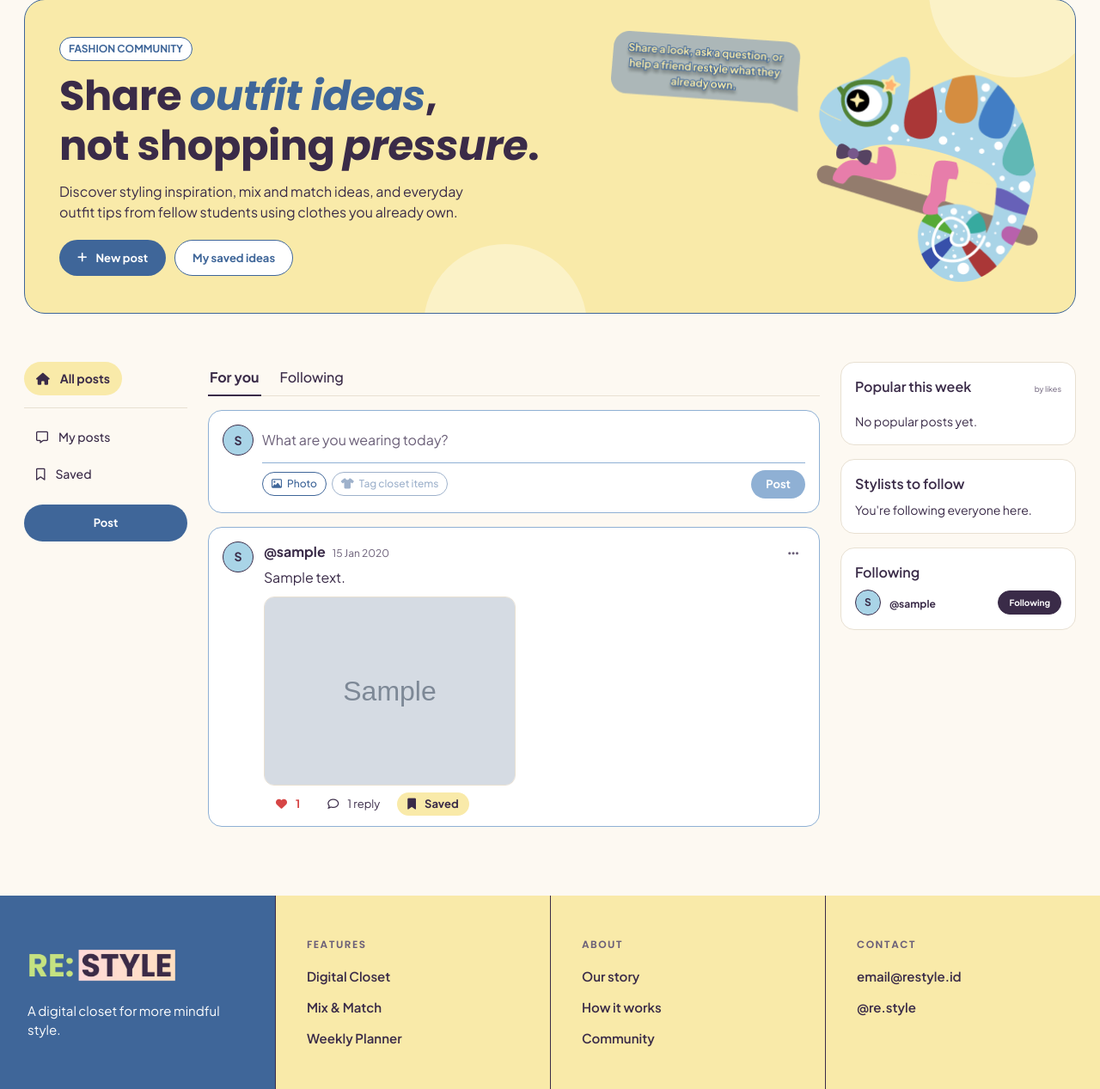
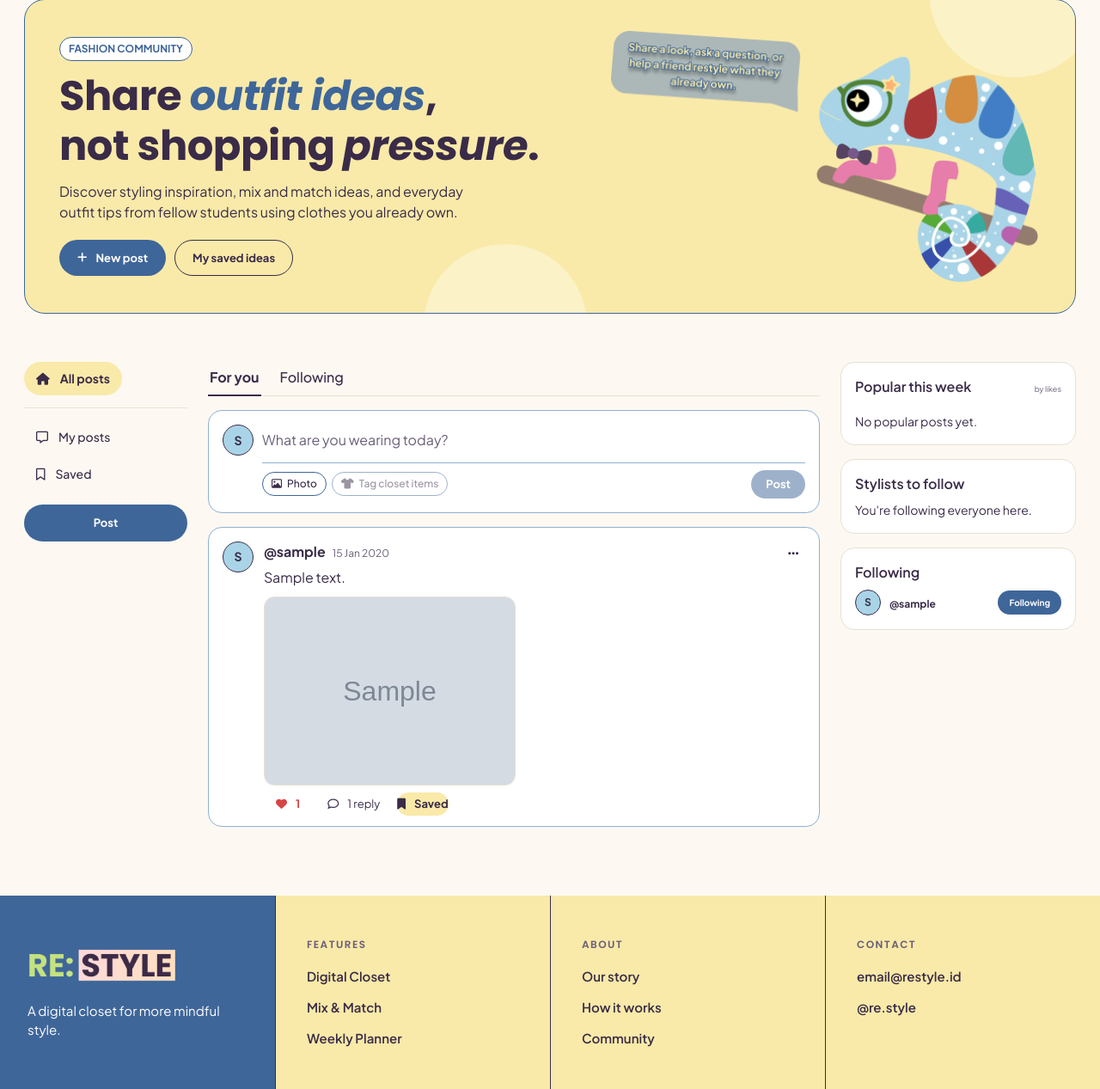
Before and after one commit to pbp-kelompok-a12/RESTYLE, a Django app: page /community/ in a window 1280 px wide. Shown: the part 133-1400 px from the top of the page at 86% size. Run offline with Django 5.2, Linux system fonts and the light colour scheme; a user stored in the database is signed in; tables that the repository leaves empty hold one stand-in row (values such as "Sample post"); grey boxes marked "Sample" are stand-in pictures; some libraries are stand-ins or nearby versions; some web fonts are replaced.

Commit message:
refine: change the manually added button (masih ada bbrp), jadi button dari component yg udah dibikin

```diff
--- a/community/templates/community/_comment.html
+++ b/community/templates/community/_comment.html
@@ -17,8 +17,8 @@
             <textarea name="content" rows="2" maxlength="500" required
                       aria-label="Edit your reply">{{ comment.content }}</textarea>
             <div class="cm-edit-actions">
-                <button type="button" class="cm-btn cm-btn-outline cm-btn-small cm-cancel-edit">Cancel</button>
-                <button type="submit" class="cm-btn cm-btn-primary cm-btn-small">Save</button>
+                {% include 'components/button.html' with btn_type="button" btn_class="tertiary" extra_class="cm-community-button cm-community-small cm-cancel-edit" label="Cancel" %}
+                {% include 'components/button.html' with btn_type="submit" btn_class="primary" extra_class="cm-community-button cm-community-small" label="Save" %}
             </div>
         </form>
         {% endif %}
@@ -65,7 +65,7 @@
             <input type="text" name="content" maxlength="500" required
                    placeholder="Reply to @{{ comment.author.username }}..."
                    aria-label="Reply to @{{ comment.author.username }}">
-            <button type="submit" class="cm-btn cm-btn-dark cm-btn-small">Reply</button>
+            {% include 'components/button.html' with btn_type="submit" btn_class="secondary" extra_class="cm-community-button cm-community-small" label="Reply" %}
         </form>
         {% endif %}
 
--- a/community/templates/community/_empty_state.html
+++ b/community/templates/community/_empty_state.html
@@ -5,6 +5,6 @@
     <h2>{{ title }}</h2>
     <p>{{ text }}</p>
     {% if button_url %}
-    <a href="{{ button_url }}" class="cm-btn cm-btn-primary">{{ button_label }}</a>
+    {% include 'components/button.html' with href=button_url btn_class="primary" extra_class="cm-community-button cm-empty-button" label=button_label %}
     {% endif %}
 </div>
--- a/community/templates/community/_post_card.html
+++ b/community/templates/community/_post_card.html
@@ -34,8 +34,8 @@
             <textarea name="content" rows="3" maxlength="1000" required
                       aria-label="Edit your post">{{ post.content }}</textarea>
             <div class="cm-edit-actions">
-                <button type="button" class="cm-btn cm-btn-outline cm-btn-small cm-cancel-edit">Cancel</button>
-                <button type="submit" class="cm-btn cm-btn-primary cm-btn-small">Save</button>
+                {% include 'components/button.html' with btn_type="button" btn_class="tertiary" extra_class="cm-community-button cm-community-small cm-cancel-edit" label="Cancel" %}
+                {% include 'components/button.html' with btn_type="submit" btn_class="primary" extra_class="cm-community-button cm-community-small" label="Save" %}
             </div>
         </form>
         {% endif %}
@@ -103,7 +103,7 @@
                 <span class="cm-avatar">{{ user.username|first|upper|default:"?" }}</span>
                 <input type="text" name="content" maxlength="500" required
                        placeholder="Write a reply..." aria-label="Write a reply">
-                <button type="submit" class="cm-btn cm-btn-dark">Reply</button>
+                {% include 'components/button.html' with btn_type="submit" btn_class="secondary" extra_class="cm-community-button" label="Reply" %}
             </form>
             {% else %}
             <a class="cm-reply-form" href="{% url 'main:login' %}">Sign in to reply.</a>
--- a/community/templates/community/_sidebar.html
+++ b/community/templates/community/_sidebar.html
@@ -11,7 +11,8 @@
     <a href="{% url 'community:show_saved' %}" class="cm-side-link {% if active == 'saved' %}is-active{% endif %}">
         <i class="fa-regular fa-bookmark"></i> Saved
     </a>
-    <a href="{% url 'community:show_community' %}#composer" class="cm-btn cm-btn-primary cm-side-post">Post</a>
+    {% url 'community:show_community' as community_url %}
+    {% include 'components/button.html' with href=community_url|add:"#composer" btn_class="primary" extra_class="cm-community-button cm-side-post" label="Post" %}
     {% else %}
     <a href="{% url 'main:login' %}" class="cm-side-link {% if active == 'mine' %}is-active{% endif %}">
         <i class="fa-regular fa-message"></i> My posts
@@ -19,6 +20,7 @@
     <a href="{% url 'main:login' %}" class="cm-side-link {% if active == 'saved' %}is-active{% endif %}">
         <i class="fa-regular fa-bookmark"></i> Saved
     </a>
-    <a href="{% url 'main:login' %}" class="cm-btn cm-btn-primary cm-side-post">Post</a>
+    {% url 'main:login' as login_url %}
+    {% include 'components/button.html' with href=login_url btn_class="primary" extra_class="cm-community-button cm-side-post" label="Post" %}
     {% endif %}
 </nav>
--- a/community/templates/community/feed.html
+++ b/community/templates/community/feed.html
@@ -18,11 +18,13 @@
             <p>Discover styling inspiration, mix and match ideas, and everyday outfit tips from fellow students using clothes you already own.</p>
             <div class="cm-hero-actions">
                 {% if user.is_authenticated %}
-                <a href="#composer" class="cm-btn cm-btn-primary"><i class="fa-solid fa-plus"></i> New post</a>
-                <a href="{% url 'community:show_saved' %}" class="cm-btn cm-btn-outline">My saved ideas</a>
+                {% include 'components/button.html' with href="#composer" btn_class="primary" extra_class="cm-community-button" label="New post" icon="fa-solid fa-plus" icon_before=True %}
+                {% url 'community:show_saved' as saved_url %}
+                {% include 'components/button.html' with href=saved_url btn_class="tertiary" extra_class="cm-community-button" label="My saved ideas" %}
                 {% else %}
-                <a href="{% url 'main:login' %}" class="cm-btn cm-btn-primary"><i class="fa-solid fa-plus"></i> New post</a>
-                <a href="{% url 'main:login' %}" class="cm-btn cm-btn-outline">My saved ideas</a>
+                {% url 'main:login' as login_url %}
+                {% include 'components/button.html' with href=login_url btn_class="primary" extra_class="cm-community-button" label="New post" icon="fa-solid fa-plus" icon_before=True %}
+                {% include 'components/button.html' with href=login_url btn_class="tertiary" extra_class="cm-community-button" label="My saved ideas" %}
                 {% endif %}
             </div>
         </div>
@@ -74,7 +76,7 @@
                     <input type="file" name="photos" id="photo-input" accept="image/png, image/jpeg" multiple hidden>
                     <button type="button" class="cm-chip" id="photo-button"><i class="fa-regular fa-image"></i> Photo</button>
                     <button type="button" class="cm-chip" disabled title="Coming soon"><i class="fa-solid fa-shirt"></i> Tag closet items</button>
-                    <button type="submit" class="cm-btn cm-btn-primary cm-btn-small" id="post-button">Post</button>
+                    {% include 'components/button.html' with btn_type="submit" button_id="post-button" btn_class="primary" extra_class="cm-community-button cm-community-small cm-composer-post-button" label="Post" %}
                 </div>
             </form>
             {% else %}
@@ -127,11 +129,9 @@
                             <a href="{% url 'community:show_user_profile' person.username %}">@{{ person.username }}</a>
                             <p>{{ person.post_count }} post{{ person.post_count|pluralize }}</p>
                         </div>
-                        <button type="button" class="cm-btn cm-btn-outline cm-btn-tiny cm-follow"
-                                data-url="{% url 'community:toggle_follow' person.username %}"
-                                {% if not user.is_authenticated %}data-login-url="{% url 'main:login' %}"{% endif %}>
-                            <span class="cm-follow-label">Follow</span>
-                        </button>
+                        {% url 'community:toggle_follow' person.username as follow_url %}
+                        {% if not user.is_authenticated %}{% url 'main:login' as follow_login_url %}{% endif %}
+                        {% include 'components/button.html' with btn_type="button" btn_class="tertiary" extra_class="cm-community-button cm-community-tiny cm-follow" label="Follow" label_class="cm-follow-label" data_url=follow_url data_login_url=follow_login_url %}
                     </li>
                     {% empty %}
                     <li>You're following everyone here.</li>
@@ -151,10 +151,8 @@
                         <div>
                             <a href="{% url 'community:show_user_profile' person.username %}">@{{ person.username }}</a>
                         </div>
-                        <button type="button" class="cm-btn cm-btn-outline cm-btn-tiny cm-follow is-active"
-                                data-url="{% url 'community:toggle_follow' person.username %}" title="Click to unfollow">
-                            <span class="cm-follow-label">Following</span>
-                        </button>
+                        {% url 'community:toggle_follow' person.username as follow_url %}
+                        {% include 'components/button.html' with btn_type="button" btn_class="primary" extra_class="cm-community-button cm-community-tiny cm-follow is-active" label="Following" label_class="cm-follow-label" data_url=follow_url title="Click to unfollow" %}
                     </li>
                     {% endfor %}
                 </ul>
--- a/static/css/community.css
+++ b/static/css/community.css
@@ -28,16 +28,18 @@ body{
 }
 
 .cm-page :where(a){
-    color: inherit;
     text-decoration: none;
 }
 
 .cm-page :where(button, input){
     font: inherit;
+}
+
+.cm-page :where(button, input):not(.btn){
     color: inherit;
 }
 
-.cm-page :where(button){
+.cm-page :where(button):not(.btn){
     background: none;
     border: none;
     padding: 0;
@@ -49,15 +51,12 @@ body{
     outline-offset: 2px;
 }
 
-/* tombol */
-
-.cm-btn{
+.cm-community-button{
     display: inline-flex;
     align-items: center;
     justify-content: center;
     gap: 10px;
     padding: 11px 20px;
-    border: 1px solid transparent;
     border-radius: var(--corner-radius-999);
     font-size: 13px;
     font-weight: 700;
@@ -66,47 +65,22 @@ body{
     transition: background-color .2s ease-out;
 }
 
-.cm-btn-primary{
-    background-color: var(--color-azure-san-marino);
-    color: var(--color-white-solid);
+.cm-community-button.primary-btn,
+.cm-community-button.secondary-btn{
+    border: 1px solid transparent;
 }
 
-.cm-btn-primary:hover{
-    background-color: var(--color-azure-57);
-}
-
-.cm-btn-primary:disabled{
-    background-color: var(--color-azure-polo-blue);
+.cm-community-button:disabled{
+    opacity: 50%;
     cursor: not-allowed;
 }
 
-.cm-btn-outline{
-    background-color: var(--color-white-solid);
-    border-color: var(--color-azure-san-marino);
-    color: var(--color-azure-san-marino);
-}
-
-.cm-btn-outline:hover{
-    background-color: var(--color-orange-linen);
-}
-
-.cm-btn-dark{
-    background-color: var(--color-azure-martinique);
-    color: var(--color-white-solid);
-}
-
-.cm-btn-dark:hover{
-    background-color: var(--color-azure-dolphin);
-}
-
-.cm-btn-small{
+.cm-community-small{
     padding: 6px 16px;
 }
 
-.cm-btn-tiny{
+.cm-community-tiny{
     padding: 6px 12px;
-    border-color: var(--color-azure-martinique);
-    color: var(--color-azure-martinique);
     font-size: 10px;
 }
 
@@ -355,7 +329,7 @@ body{
     border-top: 1px solid var(--color-azure-polo-blue);
 }
 
-.cm-composer-actions .cm-btn{
+.cm-composer-actions .cm-composer-post-button{
     margin-left: auto;
 }
 
@@ -363,8 +337,8 @@ body{
     display: inline-flex;
     align-items: center;
     gap: 6px;
-    padding: 4px 10px;
-    border: 1px solid var(--color-azure-san-marino);
+    padding: 4px 10px!important;
+    border: 1px solid var(--color-azure-san-marino)!important;
     border-radius: var(--corner-radius-999);
     color: var(--color-azure-san-marino);
     font-size: 12px;
@@ -959,10 +933,10 @@ body{
     right: 0;
     z-index: 10;
     min-width: 140px;
-    padding: 6px;
+    padding: 12px;
     display: flex;
     flex-direction: column;
-    gap: 2px;
+    gap: 8px;
     background-color: var(--color-white-solid);
     border: 1px solid var(--color-orange-pearl-brush);
     border-radius: var(--corner-radius-12);
@@ -1063,7 +1037,7 @@ body{
     color: var(--color-azure-dolphin);
 }
 
-.cm-empty .cm-btn{
+.cm-empty .cm-empty-button{
     margin-top: 12px;
 }
 
--- a/static/css/style.css
+++ b/static/css/style.css
@@ -122,6 +122,7 @@ body{
     background-color: transparent;
     color: var(--color-azure-martinique);
     font-weight: 700;
+    border: var(--container-border)
 }
 
 .tertiary-btn:hover{
@@ -141,6 +142,7 @@ body{
 .profile-stat-buttons{
     display: flex;
     gap: 8px;
+
 }
 
 .profile-stat-button{
@@ -154,6 +156,7 @@ body{
     border-radius: var(--corner-radius-12);
     text-decoration: none;
     text-align: center;
+    border: none!important;
 }
 
 .profile-stat-button strong{
@@ -318,11 +321,6 @@ body{
     padding: 28px;
     border-color: var(--color-azure-san-marino);
     box-shadow: 5px 5px 0 var(--color-azure-st-blue);
-}
-
-.cm-follow.is-active{
-    background-color: var(--color-azure-martinique);
-    color: var(--color-white-solid);
 }
 
 .community-profile-header{
--- a/static/js/community.js
+++ b/static/js/community.js
@@ -255,6 +255,8 @@ document.querySelectorAll(".cm-follow").forEach((button) => {
 
             const wasFollowing = button.classList.contains("is-active");
             button.classList.toggle("is-active", result.active);
+            button.classList.toggle("primary-btn", result.active);
+            button.classList.toggle("tertiary-btn", !result.active);
             button.querySelector(".cm-follow-label").textContent = result.active ? "Following" : "Follow";
             const followersCount = document.querySelector("[data-followers-count]");
             if (followersCount && wasFollowing !== result.active) {
--- a/templates/components/button.html
+++ b/templates/components/button.html
@@ -4,16 +4,19 @@
     <strong {% if value_data_attr %}data-{{ value_data_attr }}{% endif %}>{{ value }}</strong>
     <span>{{ label|default:'Klik Disini' }}</span>
     {% else %}
+    {% if icon and icon_before %}<i class="{{ icon }}"></i>{% endif %}
     {{ label|default:'Klik Disini' }}
+    {% if icon and not icon_before %}<i class="{{ icon }}"></i>{% endif %}
     {% endif %}
 </a>
 {% elif icon %}
-<button class="btn {{ btn_class|default:'primary' }}-btn {{ extra_class }}" type="{{ btn_type|default:'button' }}">
-    <span>{{ label|default:'Klik Disini' }}</span>
-    <i class="{{ icon }}"></i>
+<button class="btn {{ btn_class|default:'primary' }}-btn {{ extra_class }}" type="{{ btn_type|default:'button' }}"{% if button_id %} id="{{ button_id }}"{% endif %}{% if title %} title="{{ title }}"{% endif %}{% if disabled %} disabled{% endif %}{% if data_url %} data-url="{{ data_url }}"{% endif %}{% if data_login_url %} data-login-url="{{ data_login_url }}"{% endif %}>
+    {% if icon_before %}<i class="{{ icon }}"></i>{% endif %}
+    <span>{% if label_class %}<span class="{{ label_class }}">{{ label|default:'Klik Disini' }}</span>{% else %}{{ label|default:'Klik Disini' }}{% endif %}</span>
+    {% if not icon_before %}<i class="{{ icon }}"></i>{% endif %}
 </button>
 {% else %}
-<button class="btn {{ btn_class|default:'primary' }}-btn {{ extra_class }}" type="{{ btn_type|default:'button' }}">
-    {{ label|default:'Klik Disini' }}
+<button class="btn {{ btn_class|default:'primary' }}-btn {{ extra_class }}" type="{{ btn_type|default:'button' }}"{% if button_id %} id="{{ button_id }}"{% endif %}{% if title %} title="{{ title }}"{% endif %}{% if disabled %} disabled{% endif %}{% if data_url %} data-url="{{ data_url }}"{% endif %}{% if data_login_url %} data-login-url="{{ data_login_url }}"{% endif %}>
+    {% if label_class %}<span class="{{ label_class }}">{{ label|default:'Klik Disini' }}</span>{% else %}{{ label|default:'Klik Disini' }}{% endif %}
 </button>
 {% endif %}
```
Also changed, not shown: community/templates/community/follow_list.html (+11 -6 lines), community/templates/community/profile.html (+9 -9 lines).
